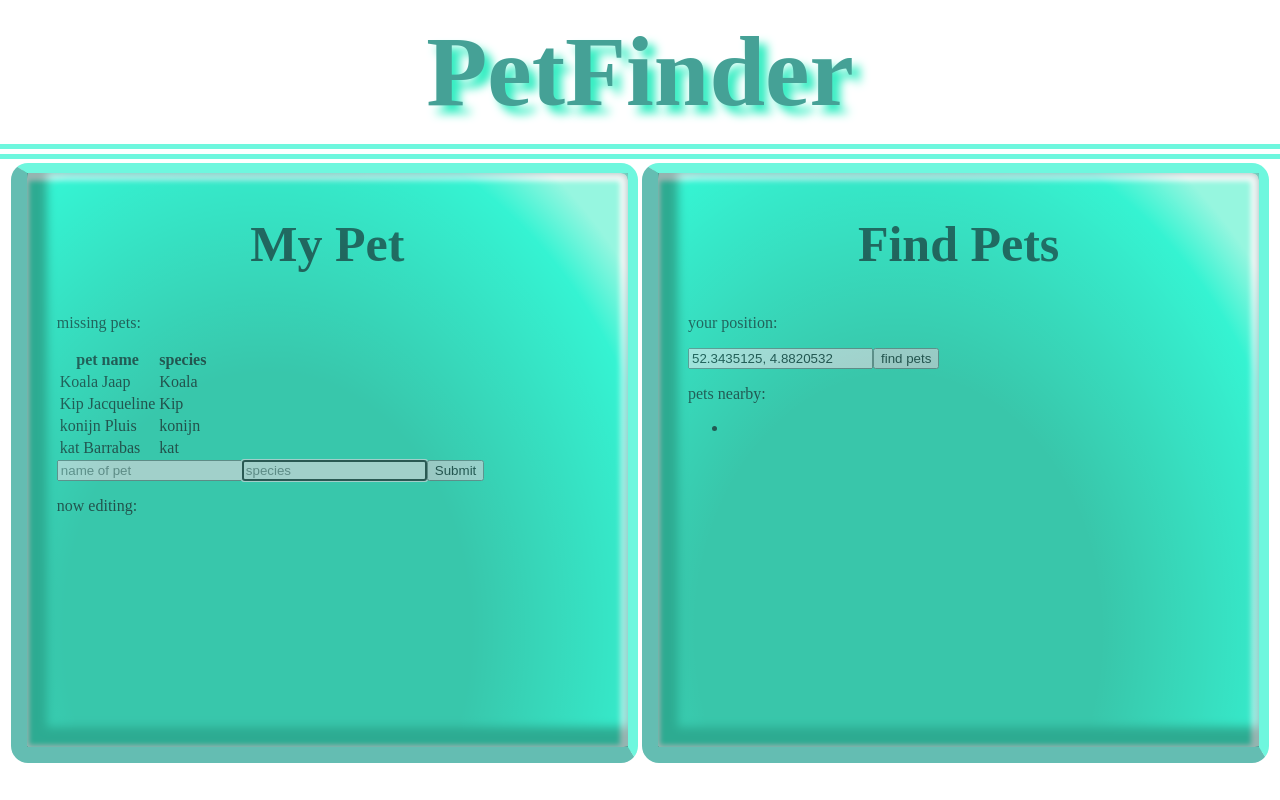
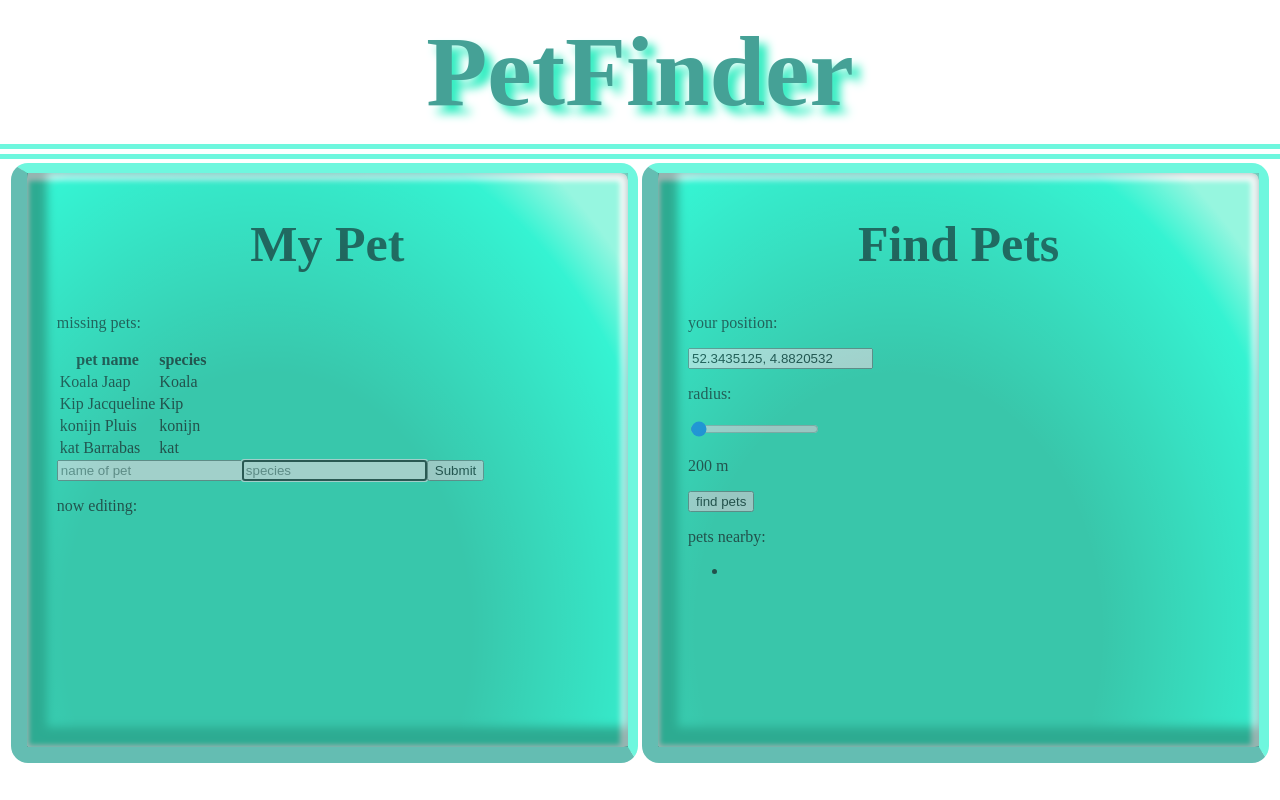
Before and after one commit to tadahmen/PetFinder-front, a React app: page / in a window 1280 px wide. Built offline with nearby package versions, Linux system fonts and the light colour scheme.

Commit message:
radius can be picked with slider and pets are shown based on its value

```diff
--- a/src/PetFinder.js
+++ b/src/PetFinder.js
@@ -5,30 +5,27 @@ class PetFinder extends React.Component {
         super()
 
         this.state = {
-            radius: 1,
-            petsInRadius : ["haas Joos"],
-            userPosition : [52.3435125, 4.8820532]
+            userPosition : [52.3435125, 4.8820532],
+            radius: 0.2,
+            petsInRadius : ["haas Joos"]
         }
         let petsInRadius = this.state.petsInRadius;
     }
 
     findPets() {
+        console.log("start: PetFinder.js->findPets()")
+        console.log("radius is: " + component.state.radius);
         let component = this;
+
         function withinDistance(pet) {
             console.log("in withinDistance()<-PetFinder.js");
-            console.log("distance is: " + component.getDistanceInKm(...component.state.userPosition, 52.3435125, 4.8820532));
-            console.log("radius is: " + component.state.radius);
-            console.log(component.getDistanceInKm(...component.state.userPosition, 52.3435125, 4.8820532) < component.state.radius);
-            return component.getDistanceInKm(...component.state.userPosition, 52.3435125, 4.8820532) < component.state.radius;
+            console.log("distance is: " + component.getDistanceInKm(...component.state.userPosition, pet.lastSeen.long, pet.lastSeen.lat));
+
+            console.log(component.getDistanceInKm(...component.state.userPosition, pet.lastSeen.long, pet.lastSeen.lat) < component.state.radius);
+            return component.getDistanceInKm(...component.state.userPosition, pet.lastSeen.long, pet.lastSeen.lat) < component.state.radius;
+            //can later on use google api function instead of getDistanceInKm()
         }
-        console.log("start: PetFinder.js->findPets()")
-        // console.log(this.getDistanceInKm(52.3435125, 4.8820532, 52.00000, 4.00000));
-        // console.log("withinDistance: " + withinDistance(...this.state.userPosition, 52.00000, 4.00000));
         let allPets = this.props.allPets;
-
-        allPets.filter(
-            withinDistance
-        ); //can later on use google api function instead
         this.setState({ petsInRadius : allPets.filter(withinDistance) })
     }
 
@@ -49,13 +46,28 @@ class PetFinder extends React.Component {
         return d;
     }
 
-    showPetsInRadius(event) {
+    showPetsInRadius() {
         console.log("start showPetsInRadius<-PatFinder.js")
         return this.state.petsInRadius.map(function(pet) {
             return (
                 <li key={pet.id}> {pet.name} </li>
             )
         })
+    }
+
+    changeRadius() {
+        this.setState({radius: this.refs.radius.value})
+    }
+
+    showRadius() {
+        console.log("start showRadius<-PetFinder.js")
+        let radius = this.state.radius;
+        let info = "";
+        if (radius < 1) {
+            return radius*1000 + " m"
+        } else {
+            return radius + " km";
+        }
     }
 
     render() {
@@ -66,6 +78,14 @@ class PetFinder extends React.Component {
                 { /*just for testing purposes:*/}
                 <p> your position: </p>
                 <input ref="userPosition" defaultValue="52.3435125, 4.8820532"/>
+                <p> radius: </p>
+                <input
+                    ref='radius'
+                    type = 'range'
+                    defaultValue = "0.1" max="10" step="0.1"
+                    onChange = {this.changeRadius.bind(this)}
+                    />
+                <p> {this.showRadius()} </p>
                 <button onClick={this.findPets.bind(this)}> find pets </button>
 
                 <p> pets nearby: </p>
--- a/src/index.js
+++ b/src/index.js
@@ -5,9 +5,9 @@ import jQuery from 'jquery'; // Will it be available in all components that are
 
 localStorage.petList = '{ "pets" : [' +
     '{ "id" : "1", "name": "Koala Jaap", "species" : "Koala", "owner" : "Harry", "lastSeen" : { "long" : "52.3435125", "lat" : "4.8820532"} },' +
-    '{ "id" : "2", "name": "Kip Jacqueline", "species" : "Kip", "owner" : "Wilhelmina", "lastSeen" : { "long" :"52.3435125", "lat" : "4.8820532"} },' +
-    '{ "id" : "3", "name" : "konijn Pluis", "species" : "konijn", "owner" : "Mariëlle", "lastSeen" : { "long" :"52.3435125", "lat" : "4.8820532"} },' +
-    '{ "id" : "4", "name" : "kat Barrabas", "species" : "kat", "owner": "Lisa", "lastSeen" : { "long" : "52.3435125", "lat" : "4.8820532"} }' +
+    '{ "id" : "2", "name": "Kip Jacqueline", "species" : "Kip", "owner" : "Wilhelmina", "lastSeen" : { "long" :"52.321178", "lat" : "4.837386"} },' +
+    '{ "id" : "3", "name" : "konijn Pluis", "species" : "konijn", "owner" : "Mariëlle", "lastSeen" : { "long" :"52.339947", "lat" : "4.880144"} },' +
+    '{ "id" : "4", "name" : "kat Barrabas", "species" : "kat", "owner": "Lisa", "lastSeen" : { "long" : "52.347849", "lat" : "4.905719"} }' +
 ']}';
 
 ReactDOM.render(<App />, document.getElementById('root'));
```
